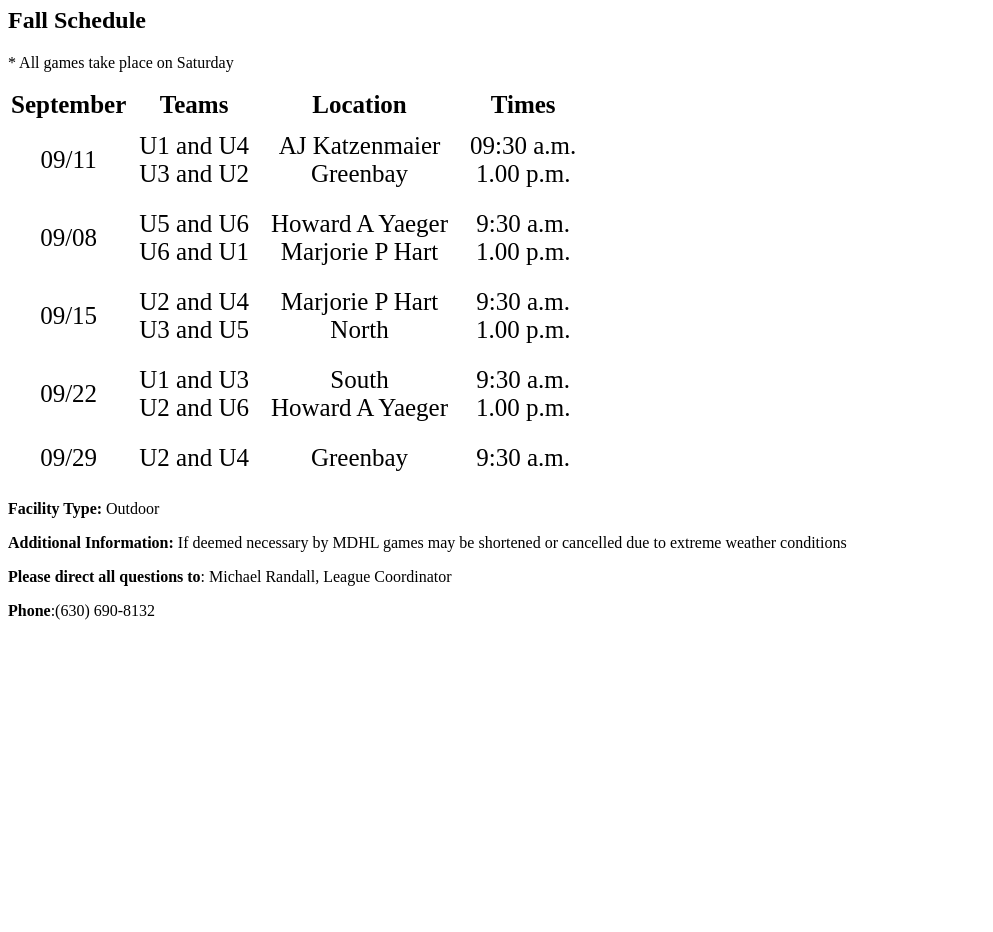
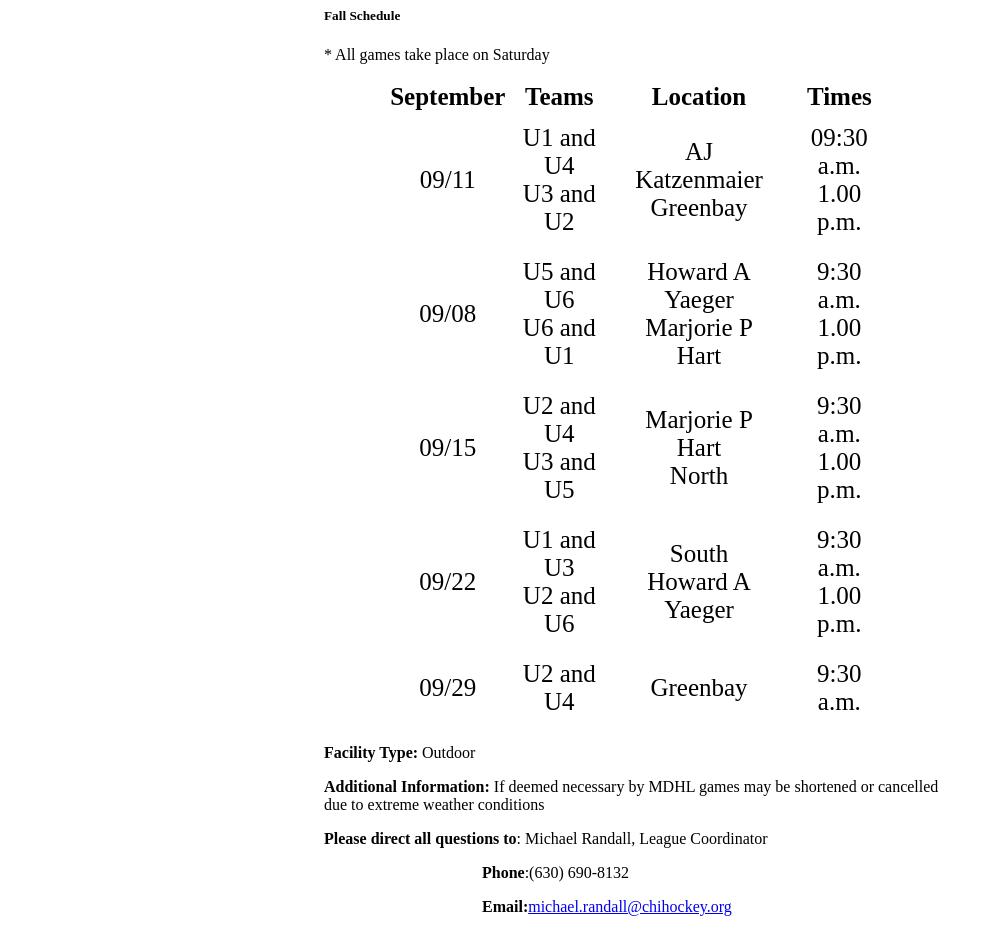
Before and after one commit to gengarizzy/primerActMH, a plain HTML site: page schedule.html in a window 1280 px wide. Shown: the part 73-1005 px from the top of the page, without its empty margins (0-993 px from the left). Before the commit the page ends 800 px from the top, so only its background shows below. Drawn offline with Linux system fonts and the light colour scheme.

Commit message:
update 19.55

```diff
--- a/schedule.html
+++ b/schedule.html
@@ -15,8 +15,11 @@
     <div class="header"><h1>Mighty Ducks Hockey League</h1></div>
   </header>
 
-  <h2>Fall Schedule</h2>
-  <p>* All games take place on Saturday</p>
+  <div class="header_description">
+    <h5>Fall Schedule</h5>
+    <p>* All games take place on Saturday</p></div>
+
+
 
 
 
@@ -202,13 +205,25 @@
       </div>
     </article>
 
+    <div>
+
+
    <p> <strong>Facility Type:</strong> Outdoor</p>
 
-    <p><strong>Additional Information: </strong>If deemed necessary by MDHL games may be shortened or cancelled due to extreme weather conditions</p>
+   <p><strong>Additional Information: </strong>If deemed necessary by MDHL games may be shortened or cancelled due to extreme weather conditions</p>
 
-    <p><strong>Please direct all questions to</strong>: Michael Randall, League Coordinator</p>
+   <p><strong>Please direct all questions to</strong>: Michael Randall, League Coordinator</p>
 
-    <p><strong>Phone</strong>:(630) 690-8132 </p>
+   <div class="phone_mail">
+    <p class="phone"><strong>Phone</strong>:(630) 690-8132 </p>
+    <p class="mail"><strong>Email:</strong><a href="mailto:michael.randall@chihockey.org">michael.randall@chihockey.org</a> </p>
+
+   </div>
+
+
+
+
+    </div>
 
 
 </body>
--- a/style4.css
+++ b/style4.css
@@ -12,11 +12,16 @@ td{
     padding: 10px;
 }
 
-header{
-    text-align: left;
+div{
+    margin-left:25%;
+    margin-right: 25%;
 }
 
 .scheduletable{
-    display: flex;
-    justify-content: start;
+    padding-left: 5%;
+    padding-right: 5%;
 }
+
+header{
+    text-align: center;
+}
--- a/stylerules.css
+++ b/stylerules.css
@@ -10,17 +10,30 @@ p{
     text-indent: 2em;
 }
 
-ul{
+.header_p{
+    text-indent: 0px;
+    font-size: 1.5em;
+}
+
+ol{
 
 
-    padding: 0 !important;
+    padding-left: 1em;
 }
+
+ul{
+    padding: 0;
+}
+
+
 
 li{
     padding: 0 !important;
 }
 
 div{
-    margin-left: 10%;
-    margin-right: 10%;
+    margin-left: 30%;
+    margin-right: 30%;
+
+
 }
```
Also changed, not shown: rules.html (+1 -1 lines).
